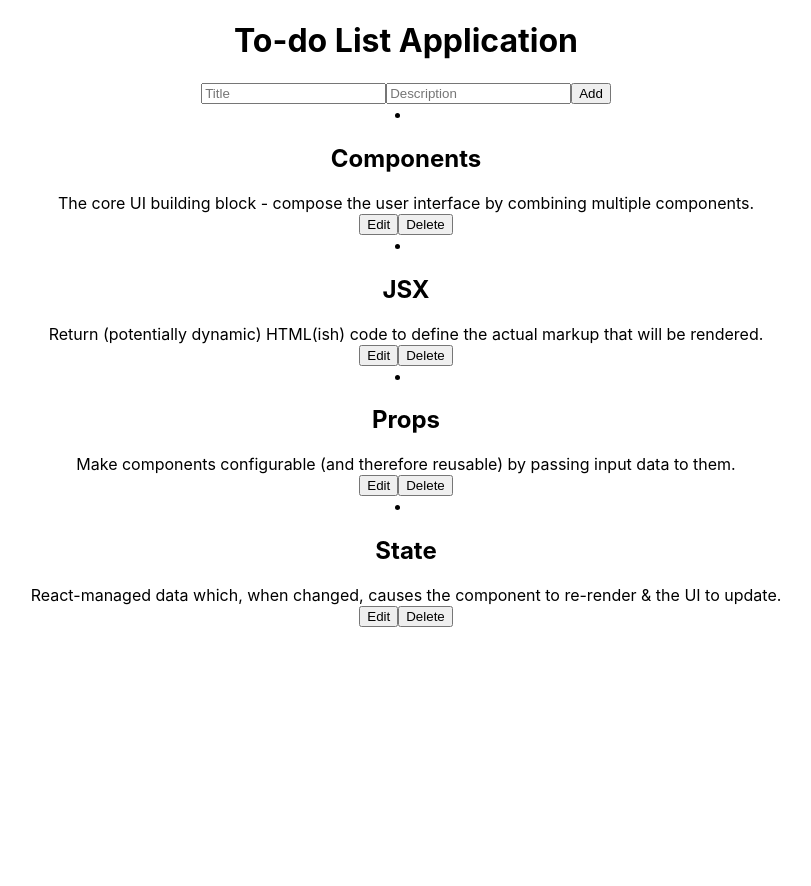
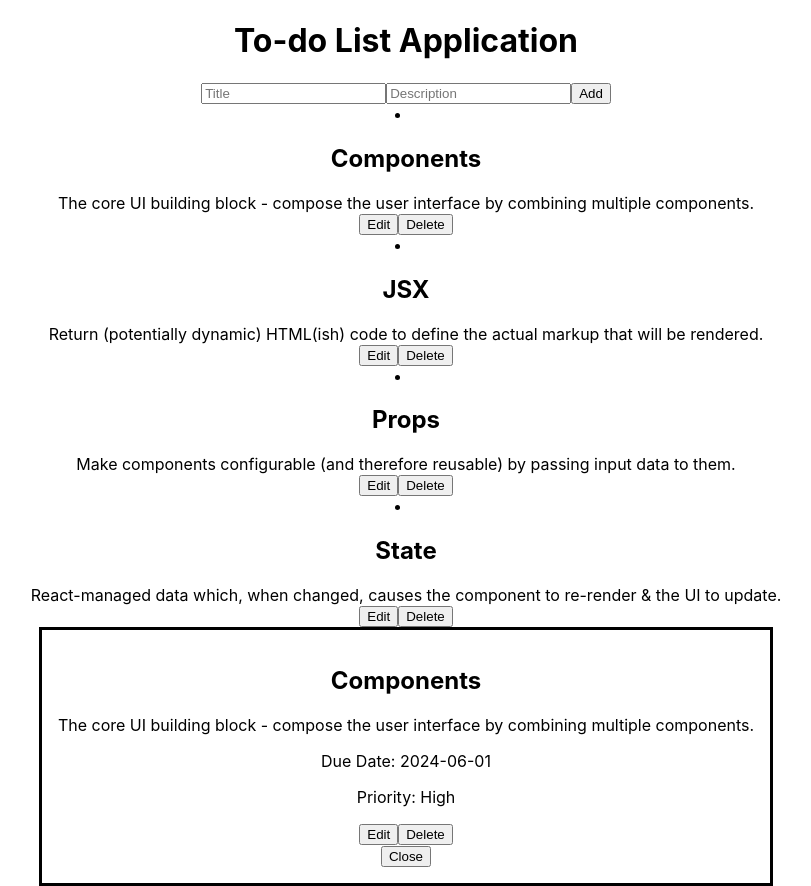
Before and after one commit to ffw-ha-tran/todo-list-app, a React (Create React App) app: page / in a window 1280 px wide. Both pictures are taken after a click on the item 640 px from the left and 169 px from the top of the page. Shown: the whole page, without its empty margins (234-1045 px from the left). Before the commit the page ends 800 px from the top, so only its background shows below. Built offline with nearby package versions, Linux system fonts and the light colour scheme.

Commit message:
open modal with TodoDetail

```diff
--- a/src/App.js
+++ b/src/App.js
@@ -29,6 +29,7 @@ function App() {
   }
 
   const handleSelectedTodo = (id) => {
+    console.log(id);
     const todo = todos.find(todo => todo.id === id);
     setSelectedTodo(todo);
   }
--- a/src/components/TodoDetail.js
+++ b/src/components/TodoDetail.js
@@ -13,7 +13,7 @@ function TodoDetail({ todo, onEdit, onDelete }) {
   };
 
   return (
-    <div>
+    <dialog className='todo-modal' open>
       {isEditing ? (
         <div>
           <input
@@ -52,7 +52,10 @@ function TodoDetail({ todo, onEdit, onDelete }) {
           <button onClick={() => onDelete(todo.id)}>Delete</button>
         </div>
       )}
-    </div>
+      <form method='dialog'>
+        <button>Close</button>
+      </form>
+    </dialog>
   );
 }
 
--- a/src/components/TodoItem.js
+++ b/src/components/TodoItem.js
@@ -49,7 +49,7 @@ export default function TodoItem({
   }
 
   return (
-      <li onClick={onSelectedItem}>
+      <li onClick={() => onSelectedItem(id)}>
         <h2 className="title">{editableTitle}</h2>
         <div className="description">{editableDescription}</div>
         <button onClick={handleEditClick}>{isEditing ? 'Save' : 'Edit'}</button>
```
